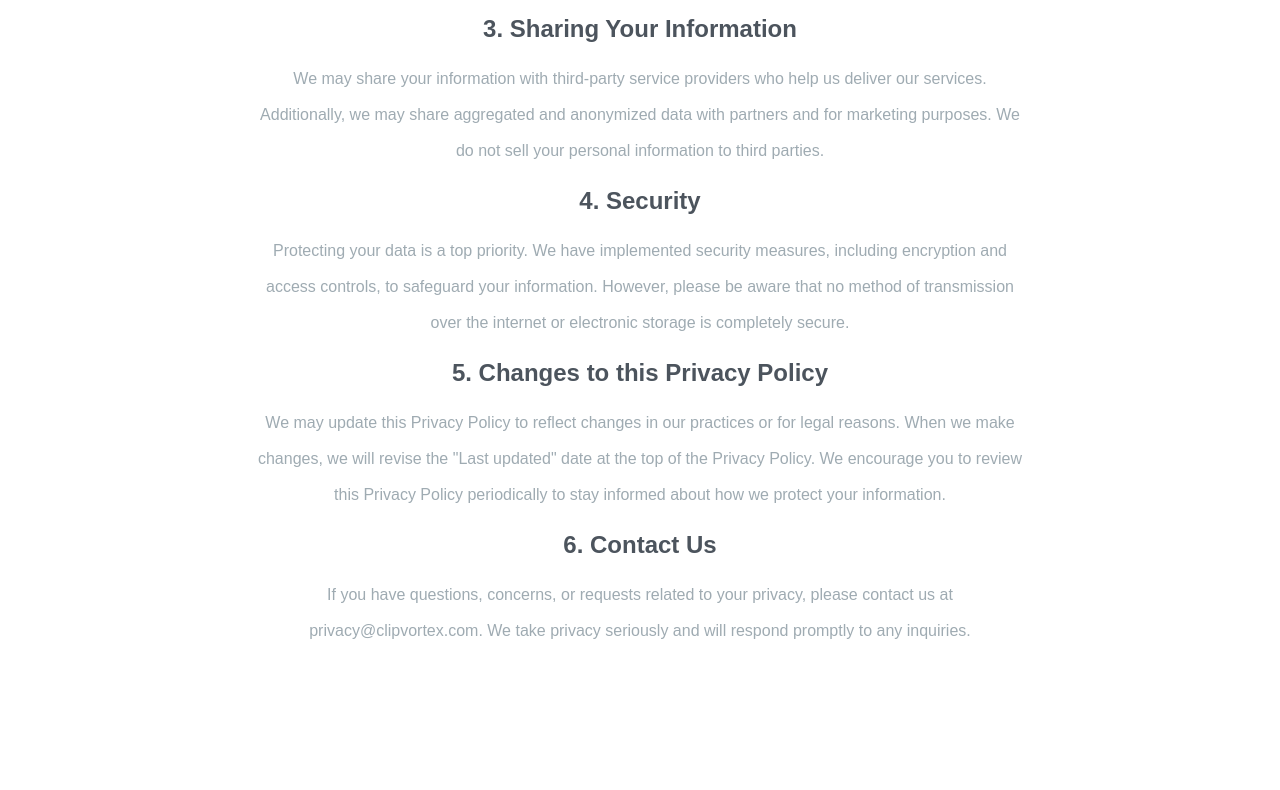
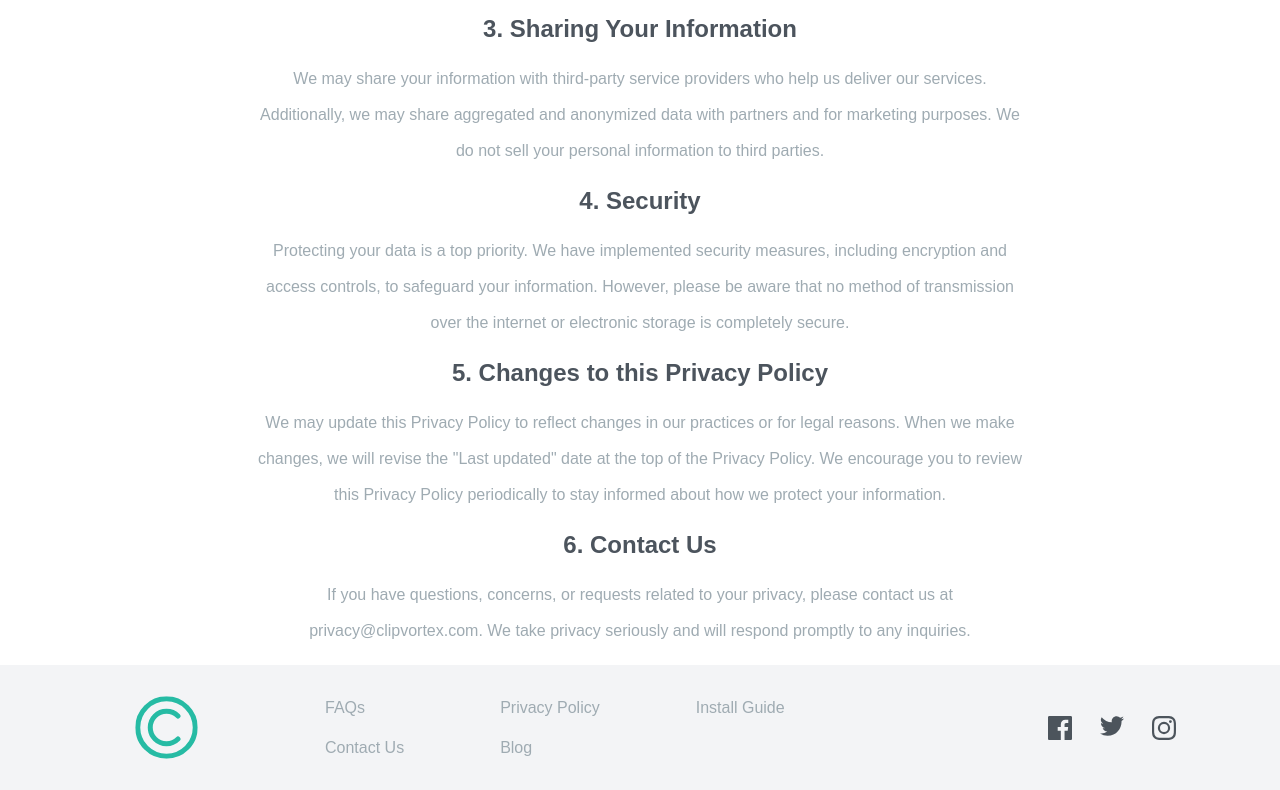
Before and after one commit to Hamzeh01/ClipVortex, a website: page privacy.html in a window 1280 px wide. Shown: the part 788-1578 px from the top of the page. Before the commit the page ends 1453 px from the top, so only its background shows below. Drawn offline with Linux system fonts and the light colour scheme; a web font is replaced by a local one.

Commit message:
add footer

```diff
--- a/privacy.html
+++ b/privacy.html
@@ -25,6 +25,7 @@
     </header>
     <!-- header section -->
 
+    <!-- privacy section -->
     <section id="privacy">
       <div class="section-container">
         <p class="mb-8 text-lg section-content">
@@ -80,5 +81,73 @@
         </p>
       </div>
     </section>
+    <!-- privacy section -->
+
+    <!-- Footer Section -->
+    <footer class="bg-gray-100">
+      <div class="section-container">
+        <div class="flex flex-col items-center justify-between md:flex-row">
+          <!-- Image -->
+          <img src="images/logo.svg" alt="img" class="scale-50" />
+          <!-- Container for Menus & Social -->
+          <div
+            class="flex flex-col items-center justify-between flex-1 mb-8 space-y-8 md:flex-row md:mb-0 md:space-y-0 text-grayishBlue"
+          >
+            <!-- Menus -->
+            <div
+              class="flex flex-col space-y-4 md:flex-row md:ml-24 md:space-x-24 md:space-y-0"
+            >
+              <!-- Menu 1 -->
+              <div class="footer-menu">
+                <div>
+                  <a href="FAQs.html" class="hover:text-strongCyan">FAQs</a>
+                </div>
+                <div>
+                  <a href="contact.html" class="hover:text-strongCyan">Contact Us</a>
+                </div>
+              </div>
+              <!-- Menu 2 -->
+              <div class="footer-menu">
+                <div>
+                  <a href="#" class="hover:text-strongCyan">Privacy Policy</a>
+                </div>
+                <div>
+                  <a href="#" class="hover:text-strongCyan">Blog</a>
+                </div>
+              </div>
+              <!-- Menu 3 -->
+              <div class="footer-menu">
+                <div>
+                  <a href="#" class="hover:text-strongCyan">Install Guide</a>
+                </div>
+              </div>
+            </div>
+
+            <!-- Social Icons -->
+            <div class="flex justify-between w-32 py-2">
+              <a href="#"
+                ><img
+                  src="images/icon-facebook.svg"
+                  alt="img"
+                  class="duration-200 ficon"
+              /></a>
+              <a href="#"
+                ><img
+                  src="images/icon-twitter.svg"
+                  alt="img"
+                  class="duration-200 ficon"
+              /></a>
+              <a href="#"
+                ><img
+                  src="images/icon-instagram.svg"
+                  alt="img"
+                  class="duration-200 ficon"
+              /></a>
+            </div>
+          </div>
+        </div>
+      </div>
+    </footer>
+    <!-- Footer Section -->
   </body>
 </html>
```
